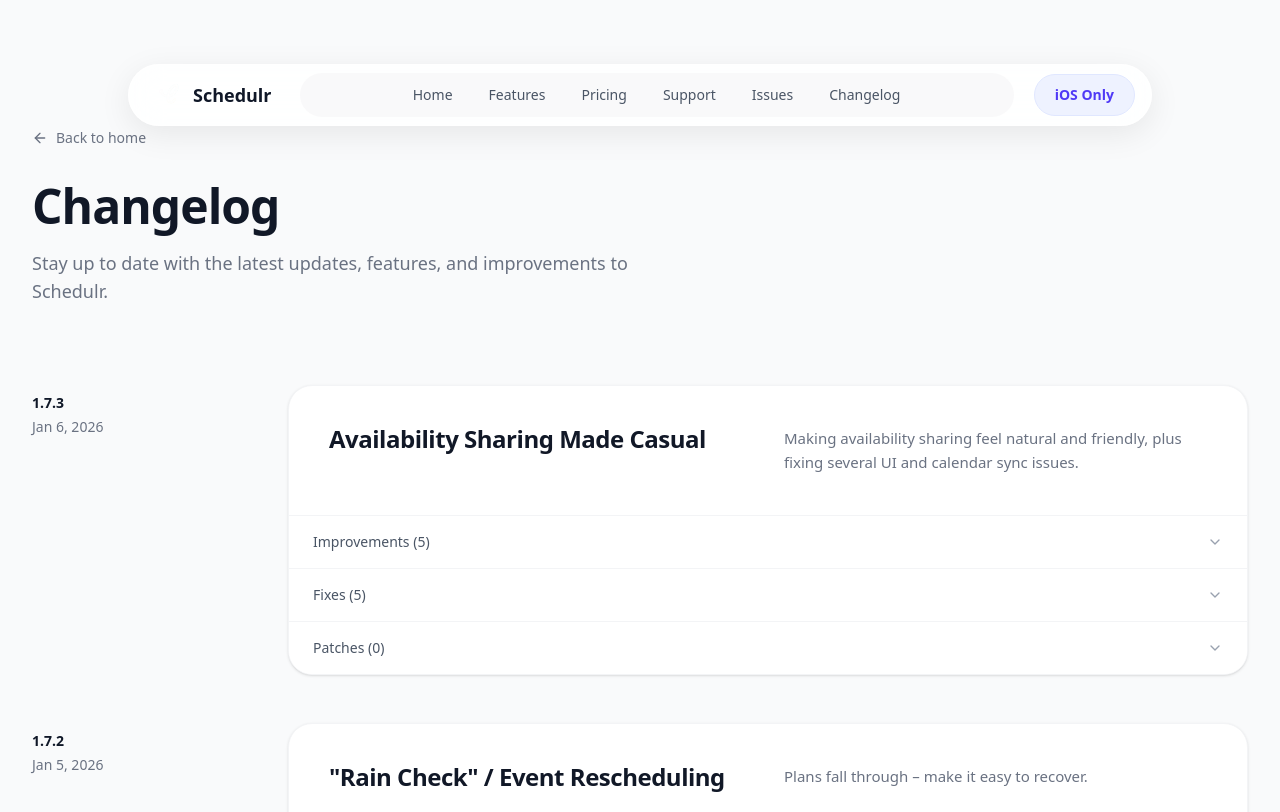
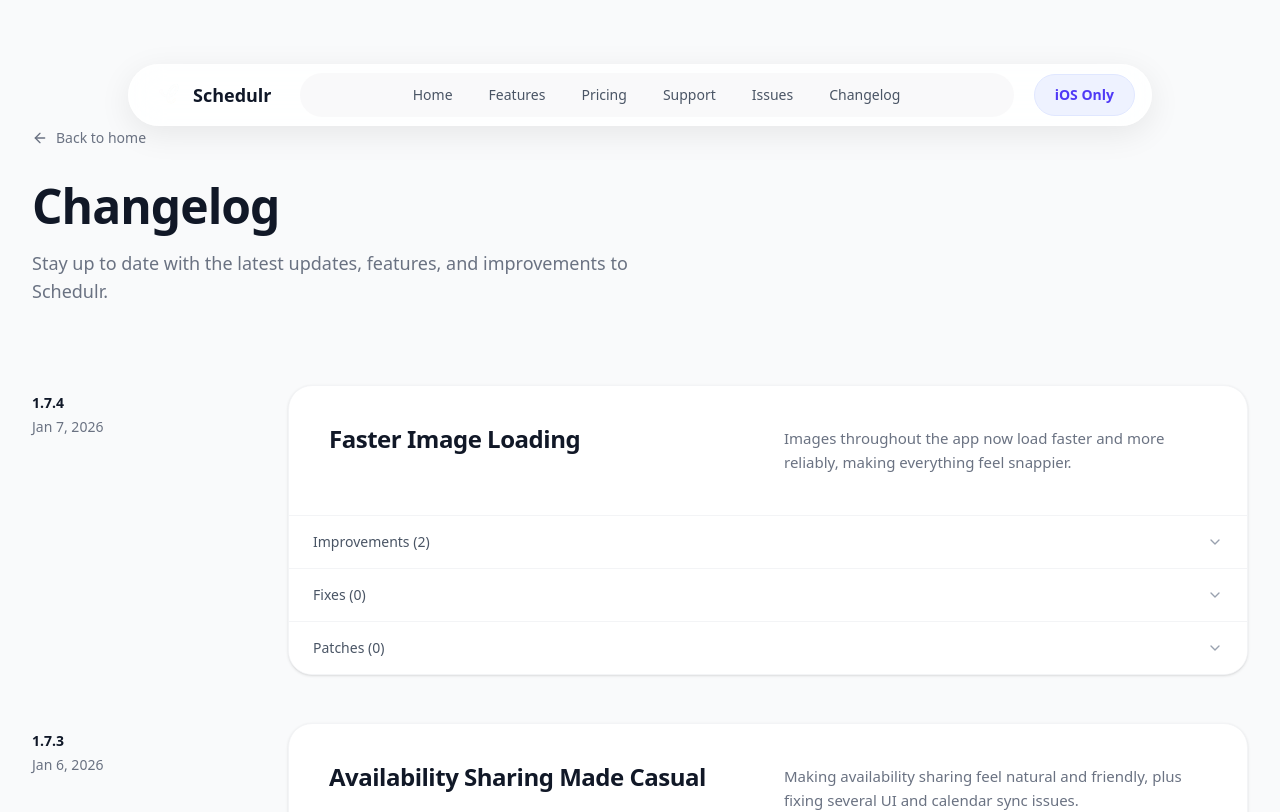
Before and after one commit to danblock97/schedulr-web, a Next.js app: page /changelog in a window 1280 px wide. Shown: the top 812 px of the page. Built offline with nearby package versions, Linux system fonts and the light colour scheme.

Commit message:
feat: add changelog entry for version 1.7.4, introducing faster image loading for improved performance and reliability

```diff
--- a/app/changelog/page.tsx
+++ b/app/changelog/page.tsx
@@ -11,6 +11,16 @@ export const metadata: Metadata = {
 };
 
 const versions = [
+  {
+    version: '1.7.4',
+    displayDate: 'Jan 7, 2026',
+    title: 'Faster Image Loading',
+    summary: 'Images throughout the app now load faster and more reliably, making everything feel snappier.',
+    improvements: [
+      'Improved image hosting for faster loading times',
+      'Images now load more reliably across all devices',
+    ],
+  },
   {
     version: '1.7.3',
     displayDate: 'Jan 6, 2026',
```
